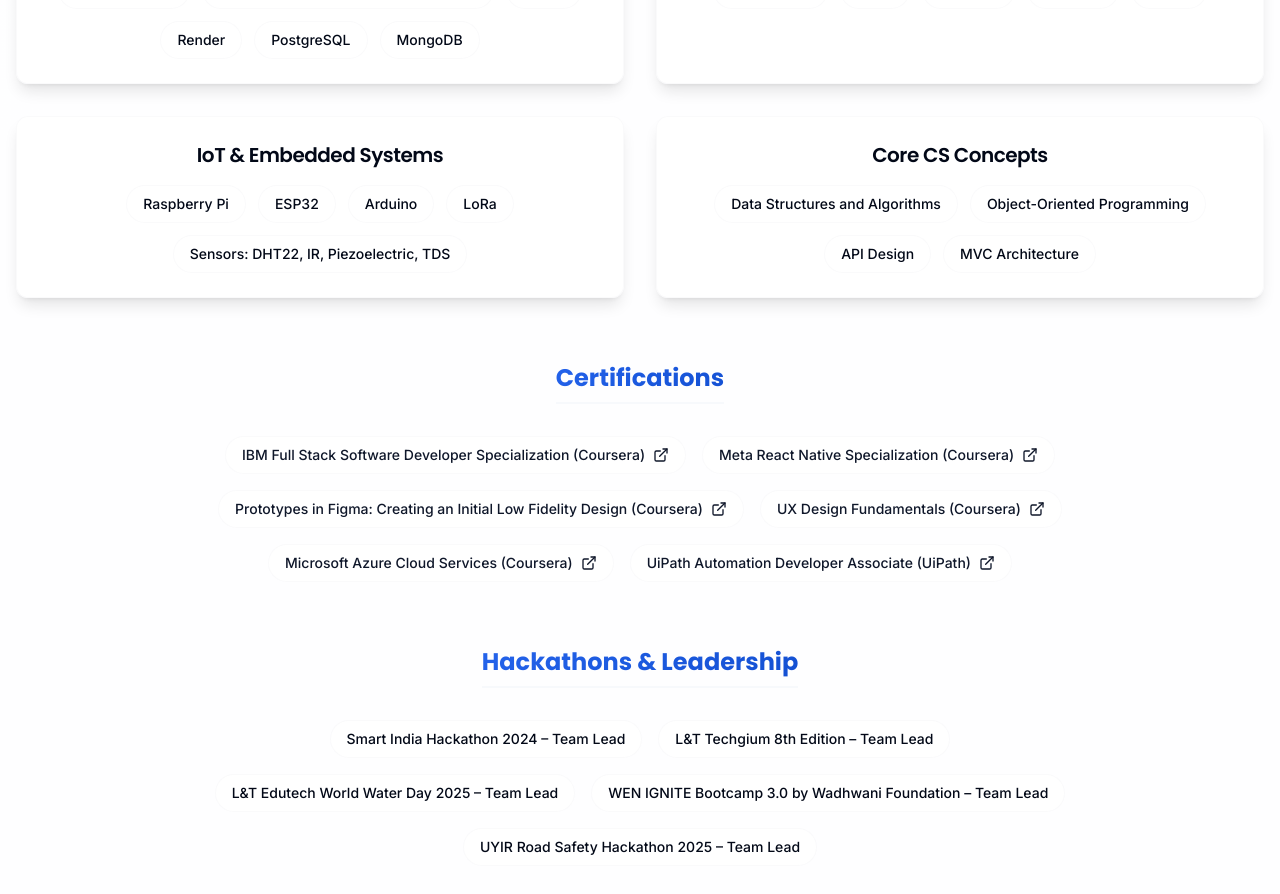
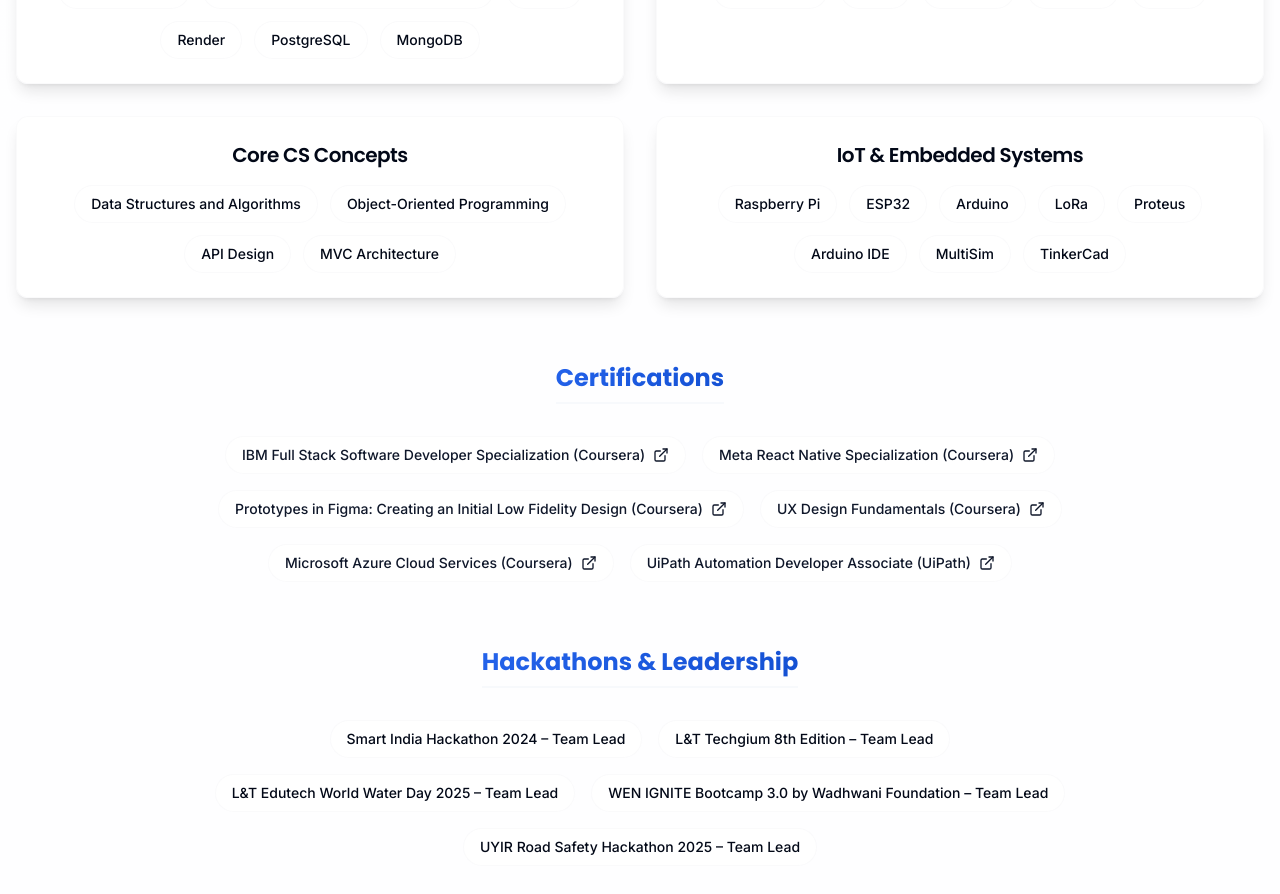
Before and after one commit to Aswin-2266/Portfolio, a React (Vite) app: page / in a window 1280 px wide. Shown: the part 3269-4163 px from the top of the page. Built offline with nearby package versions, Linux system fonts and the light colour scheme.

Commit message:
Re-arrange Skills section

```diff
--- a/src/components/Skills.tsx
+++ b/src/components/Skills.tsx
@@ -19,15 +19,15 @@ const Skills = () => {
   },
   {
     title: "Tools & Platforms",
-    skills: ["Git & GitHub", "Linux", "Postman", "VS Code", "Canva"]
-  },
-  {
-    title: "IoT & Embedded Systems",
-    skills: ["Raspberry Pi", "ESP32", "Arduino", "LoRa", "Sensors: DHT22, IR, Piezoelectric, TDS"]
+    skills: ["Git & GitHub", "Linux", "Postman", "VS Code", "Canva",]
   },
   {
     title: "Core CS Concepts",
     skills: ["Data Structures and Algorithms", "Object-Oriented Programming", "API Design", "MVC Architecture"]
+  },
+  {
+    title: "IoT & Embedded Systems",
+    skills: ["Raspberry Pi", "ESP32", "Arduino", "LoRa", "Proteus", "Arduino IDE", "MultiSim", "TinkerCad"]
   }
   ];
 
```
